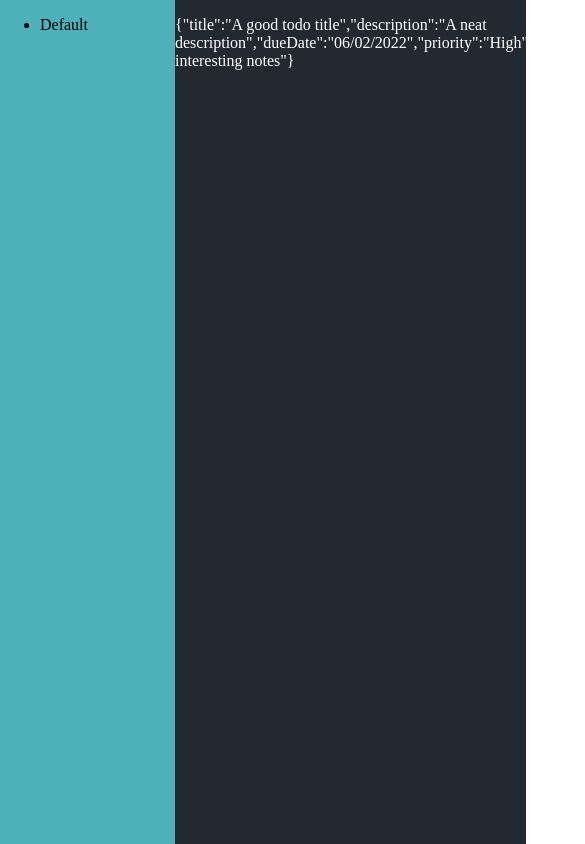
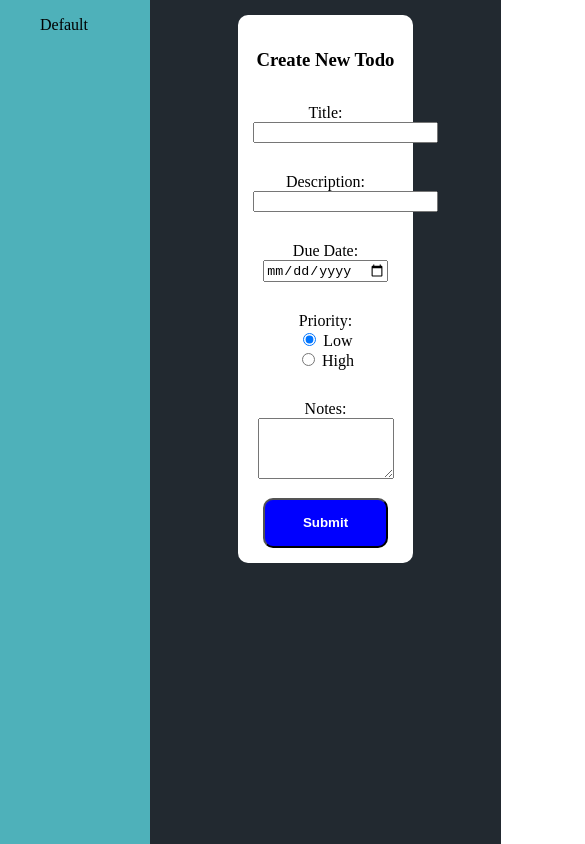
Before and after one commit to tgoandrex/javascript-todo-app, a website built with webpack: page src/template.html in a window 390 px wide. Shown: the top 844 px of the page, 585 px wide, since content can reach past the window. Built offline with nearby package versions, Linux system fonts and the light colour scheme.

Commit message:
Add functions.js. Add form for creating todos and add functionality to saving projects and todos to localStorage. Create nicer looking 'cards' for displaying todos.

```diff
--- a/app.js
+++ b/app.js
@@ -1,5 +1,33 @@
-import { domBuilder } from "./src/app/domBuilder";
+import { title, description, dueDate, priorityLevel, notes } from "./src/app/utils/domElements";
+import { Todo } from "./src/app/todo";
+import { DOM } from "./src/app/dom";
+import { Project } from "./src/app/project";
+
+document.getElementById("form").addEventListener("submit", function(e) {
+    e.preventDefault();
+    let data = new FormData();
+
+    data.title = title.value;
+    data.description = description.value;
+    data.dueDate = dueDate.value;
+    data.priorityLevel = priorityLevel.value; // This is not getting the value right now
+    data.completed = false;
+    data.notes = notes.value;
+
+    const project = JSON.parse(localStorage.getItem("selected-project"));
+    project.todos.push(Todo.createNewTodo(data));
+
+    localStorage.setItem("selected-project", JSON.stringify(project));
+    DOM.buildProjectContent(project);
+});
 
 export const run = () => {
-    domBuilder.buildContent();
+    if(!localStorage.getItem("selected-project")) {
+        const project = new Project("Default");
+        localStorage.setItem("selected-project", JSON.stringify(project));
+        DOM.buildProjectContent(project);
+    } else {
+        const project = JSON.parse(localStorage.getItem("selected-project"));
+        DOM.buildProjectContent(project);
+    }
 }
--- /dev/null
+++ b/src/app/dom.js
@@ -0,0 +1,30 @@
+import { pContent, tContent } from "./utils/domElements";
+import { removeAllChildNodes } from "./utils/functions";
+
+export class DOM {
+    static buildProjectContent = (project) => {
+        removeAllChildNodes(pContent);
+        removeAllChildNodes(tContent);
+
+        const listItem = document.createElement("li");
+        listItem.textContent = project.title;
+        pContent.appendChild(listItem);
+
+        project.todos.forEach(function(todo) {
+            const card = document.createElement("div");
+            card.className = "card";
+            tContent.appendChild(card);
+
+            const h3 = document.createElement("h3");
+            h3.textContent = todo.title;
+            card.appendChild(h3);
+
+            const values = ["description", "dueDate", "priority", "completed", "notes"];
+            values.forEach(function(value) {
+                const div = document.createElement("div");
+                div.textContent = todo[value];
+                card.appendChild(div);
+            });
+        });
+    }
+}
--- a/src/app/domBuilder.js
+++ /dev/null
@@ -1,30 +0,0 @@
-import { tContent, pContent } from "./utils/domElements";
-import { Project } from "./project";
-import { Todo } from "./todo";
-
-export const domBuilder = (() => {
-  const buildTodoContent = (project) => {
-    // Temporary to test out if todo is being created and displayed correctly. Todos will be extracted from project.todos later
-    let exampleTodo = new Todo("A good todo title", "A neat description", "06/02/2022", "High", false, "Some interesting notes");
-    project.addTodoToProject(exampleTodo);
-
-    project.todos.forEach(function(todo) {
-      const paragraph = document.createElement("p");
-      paragraph.textContent = JSON.stringify(todo);
-      tContent.appendChild(paragraph);
-    });
-  }
-
-  const buildContent = () => {
-    // Default project for creating todos. Temporarily created here. Will be created from localHost later
-    let defaultProject = new Project("Default");
-
-    const listItem = document.createElement("li");
-    listItem.textContent = defaultProject.title;
-    pContent.appendChild(listItem);
-
-    buildTodoContent(defaultProject);
-  }
-
-  return { buildContent };
-})();
--- a/src/app/project.js
+++ b/src/app/project.js
@@ -3,6 +3,4 @@ export class Project {
         this.title = title;
         this.todos = [];
     }
-
-    addTodoToProject = (todo) => this.todos.push(todo);
 }
--- a/src/app/todo.js
+++ b/src/app/todo.js
@@ -7,4 +7,8 @@ export class Todo {
         this.completed = completed
         this.notes = notes;
     }
+
+    static createNewTodo = (data) => {
+        return new Todo(data.title, data.description, data.dueDate, data.priority, data.completed, data.notes);
+    }
 }
--- a/src/app/utils/domElements.js
+++ b/src/app/utils/domElements.js
@@ -1,4 +1,9 @@
 const tContent = document.getElementById("todos-content");
 const pContent = document.getElementById("projects-content");
+const title = document.getElementById("title");
+const description = document.getElementById("description");
+const dueDate = document.getElementById("due-date");
+const priorityLevel = document.querySelector("input[name='priority-level']:checked");
+const notes = document.getElementById("notes");
 
-export { tContent, pContent };
+export { tContent, pContent, title, description, dueDate, priorityLevel, notes };
--- /dev/null
+++ b/src/app/utils/functions.js
@@ -0,0 +1,5 @@
+export const removeAllChildNodes = (parent) => {
+    while (parent.firstChild) {
+        parent.removeChild(parent.firstChild);
+    }
+}
--- a/src/main.css
+++ b/src/main.css
@@ -5,7 +5,7 @@ html, body {
 
 #grid-container {
     display: inline-grid;
-    grid-template-columns: minmax(175px, 10%) 30% 30% 30%;
+    grid-template-columns: 150px 30% 30% 30%;
     grid-template-rows: auto;
     grid-template-areas:
         "navigation content content content"
@@ -23,8 +23,77 @@ nav {
     width: 100%;
 }
 
-#todos-content {
+li {
+    list-style: none;
+}
+
+main {
     grid-area: content;
     background: #222930;
+    text-align: center;
+}
+
+#todos-content {
+    display: flex;
+    flex-wrap: wrap;
+    gap: 10px;
+}
+
+#form {
+    background: white;
+    width: 50%;
+    margin: 15px auto;
+    border-radius: 10px;
+    padding: 15px 0;
+}
+
+#form-content {
+    display: grid;
+    grid-template-columns: 50% 50%;
+    grid-template-rows: auto;
+}
+
+.form-group {
+    margin: 15px;
+}
+
+.form-group:last-child {
+    grid-column: span 2;
+}
+
+#submit {
+    background: blue;
     color: #FFF;
+    font-weight: bold;
+    border-radius: 10px;
+    height: 50px;
+    width: 125px;
 }
+
+textarea {
+    width: 300px;
+    height: 125px;
+}
+
+.card {
+    background: #FFF;
+    border-radius: 10px;
+    flex: 1;
+    height: 150px;
+    min-width: 300px;
+}
+
+@media only screen and (max-width: 800px) {
+    #form-content {
+        grid-template-columns: 100%;
+    }
+
+    .form-group:last-child {
+        grid-column: span 1;
+    }
+
+    textarea {
+        width: 130px;
+        height: 55px;
+    }
+}
--- a/src/template.html
+++ b/src/template.html
@@ -9,10 +9,41 @@
   <body>
     <div id="grid-container">
       <nav>
-          <ul id="projects-content">
-          </ul>
+        <ul id="projects-content">
+        </ul>
       </nav>
-      <div id="todos-content">
+      <main id="main">
+        <div id="todos-content"></div>
+        <form id="form">
+          <h3 id="form-title">Create New Todo</h3>
+          <div id="form-content">
+            <div class="form-group">
+              <label for="title">Title:</label><br />
+              <input type="text" id="title" name="title">
+            </div>
+            <div class="form-group">
+              <label for="description">Description:</label><br />
+              <input type="text" id="description" name="description">
+            </div>
+            <div class="form-group">
+              <label for="due-date">Due Date:</label><br />
+              <input type="date" id="due-date" name="due-date">
+            </div>
+            <div class="form-group">
+              <legend>Priority:</legend>
+              <input type="radio" id="low" name="priority-level" value="low" checked>
+              <label for="low">Low</label><br>
+              <input type="radio" id="high" name="priority-level" value="high">
+              <label for="high">High</label><br>
+            </div>
+            <div class="form-group">
+              <label for="notes">Notes:</label><br />
+              <textarea id="notes" name="notes"></textarea>
+            </div>
+          </div>
+          <input id="submit" type="submit" value="Submit">
+        </form>
+      </main>
       </div>
     </div>
   </body>
```
